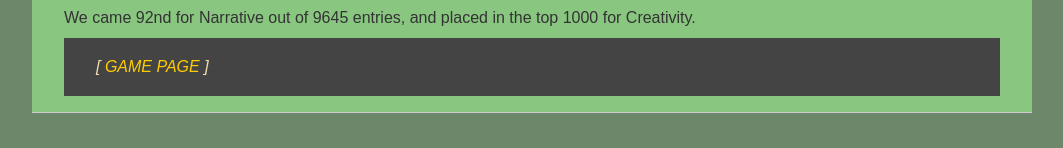
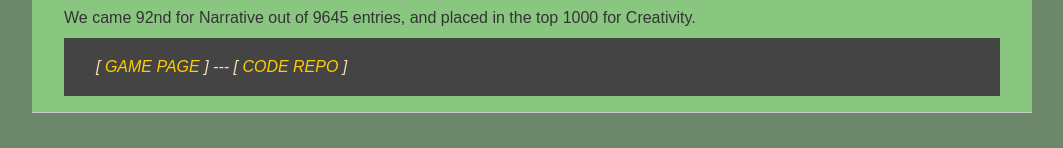
Before and after one commit to Phhoto/portfolio, a plain HTML site: page allprojects.html in a window 1280 px wide. Shown: the part 1423-1571 px from the top of the page, without its empty margins (108-1171 px from the left). Drawn offline with Linux system fonts and the light colour scheme.

Commit message:
Update allprojects.html

```diff
--- a/allprojects.html
+++ b/allprojects.html
@@ -67,7 +67,7 @@
             <p>We were all really happy with how this project turned out and I was proud of our teamwork and what we managed to make in four days together. I learnt a lot about quickly sketching out and implementing different ideas then iterating on them or dropping them completely based on what it felt like worked best for the overall player experience, rather than just sticking to a concrete design.</p>
             <p>We came 92nd for Narrative out of 9645 entries, and placed in the top 1000 for Creativity.</p>
             <div class="links">
-                <p><em>[ <a href="https://phhoto.itch.io/loopmasteros" target="_blank">GAME PAGE</a> ]</em></p>
+                <p><em>[ <a href="https://phhoto.itch.io/loopmasteros" target="_blank">GAME PAGE</a> ] --- [ <a href="https://github.com/lasdoug/gmtk2025" target="_blank">CODE REPO</a> ]</em></em></p>
             </div>
         </section>
 
```
